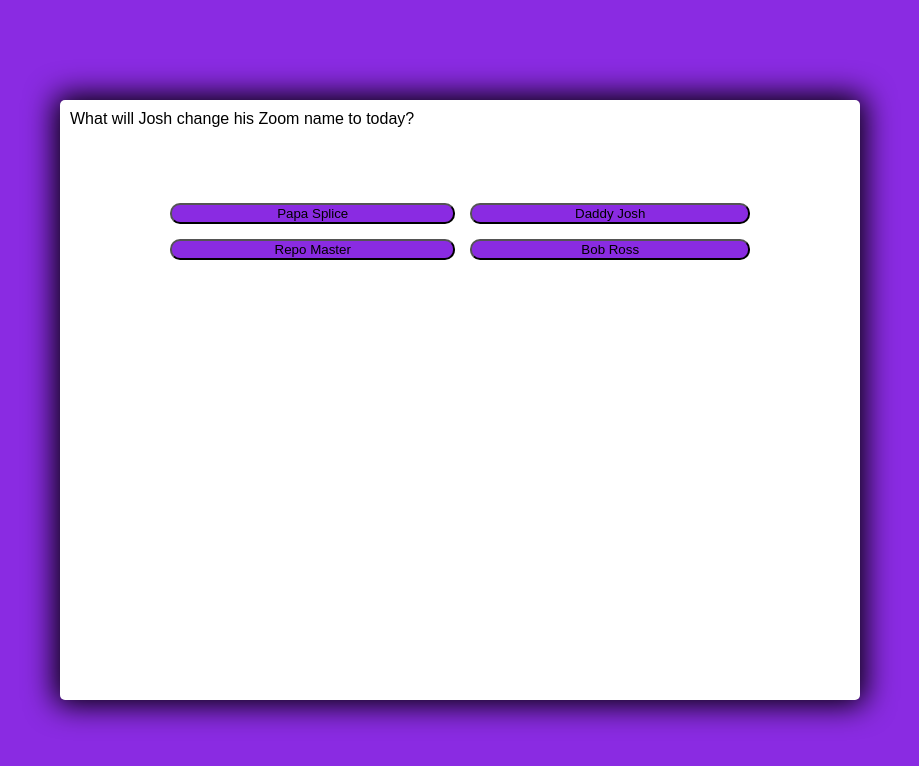
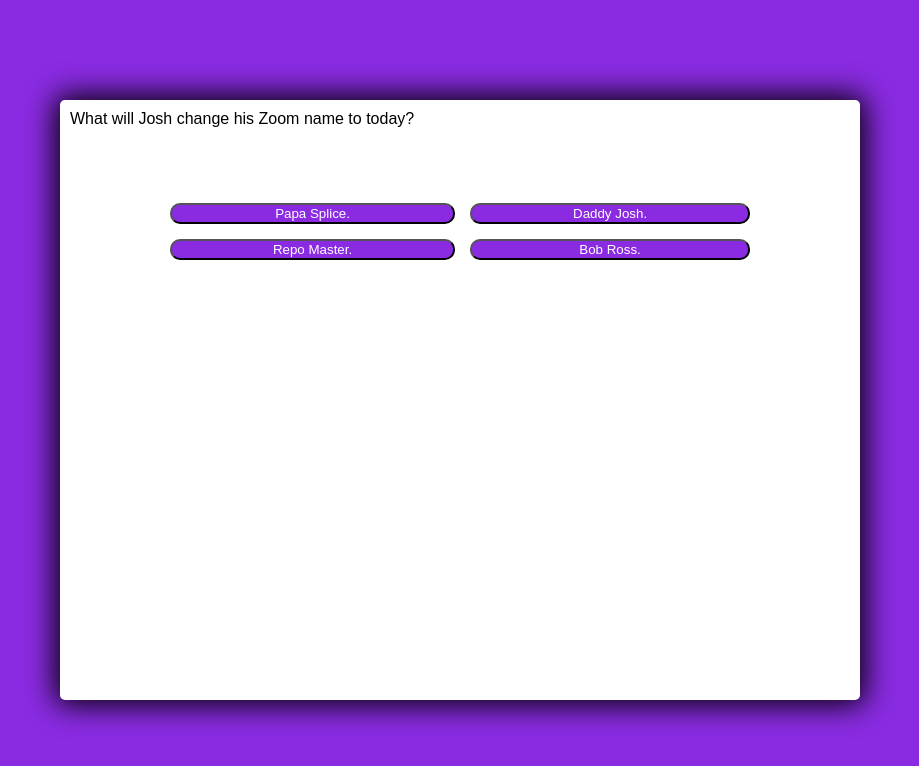
Before and after one commit to jhammer22/challenge-4, a plain HTML site: page quiz.html in a window 1280 px wide. Both pictures are taken after a click on the button "Start". Shown: the whole page, without its empty margins (180-1099 px from the left). Drawn offline with Linux system fonts and the light colour scheme.

Commit message:
fixed punctuation in questions and made answer text white

```diff
--- a/assets/quiz.css
+++ b/assets/quiz.css
@@ -47,6 +47,7 @@ body {
   border: black 100%, 30%;
   background-color: blueviolet;
   border-radius: 10px;
+  color: white;
 }
 
 .button:hover {
--- a/script.js
+++ b/script.js
@@ -96,57 +96,57 @@ function clearStatusClass(element) {
 
 const questions = [
   {
-    question: "How does positrac work in a Plymouth?",
+    question: "How does PosiTrac work in a Plymouth?",
     answers: [
-      { text: "Nobody knows", correct: true },
-      { text: "Osmosis", correct: false },
-      { text: "Rainbow Dust", correct: false },
-      { text: "Unicorn Farts", correct: false }
+      { text: "Nobody knows.", correct: true },
+      { text: "Osmosis.", correct: false },
+      { text: "Rainbow Dust.", correct: false },
+      { text: "Unicorn Farts.", correct: false }
     ]
   },
   {
-    question: "Did you struggle with this challenge",
+    question: "Did you struggle with this challenge?",
     answers: [
-      { text: "Yes", correct: true },
-      { text: "A lot", correct: true },
-      { text: "Sure did",  correct: true },
-      { text: "You had better believe it", correct: true },
+      { text: "Yes but I learned a lot.", correct: true },
+      { text: "A lot.", correct: true },
+      { text: "Sure did.",  correct: true },
+      { text: "You had better believe it.", correct: true },
     ]
   },
   {
     question: "When writing loops what should you double check for so you don't crash your browser?",
     answers: [
-      { text: "Fruit", correct: false },
-      { text: "Gremlins", correct: false },
-      { text: "Check for eventual false", correct: true },
-      { text: "Monsters under the bed", correct: true }
+      { text: "Fruit.", correct: false },
+      { text: "Gremlins.", correct: false },
+      { text: "Check for eventual false.", correct: true },
+      { text: "Monsters under the bed.", correct: true }
     ]
   },
   {
-    question: "When writing a string what is the difference between single and double quotes",
+    question: "When writing a string what is the difference between single and double quotes?",
     answers:[
-      { text: "Nothing", correct: true },
-      { text: "Internal document string vs User displayed string elements", correct: true },
-      { text: "User preference", correct: true },
-      { text: "Easier to read", correct: true },
+      { text: "Nothing.", correct: true },
+      { text: "Internal document string vs User displayed string elements.", correct: true },
+      { text: "User preference.", correct: true },
+      { text: "Easier to read.", correct: true },
     ]
   },
   {
     question: "What will Josh change his Zoom name to today?",
     answers:[
-      { text: "Papa Splice", correct: true },
-      { text: "Daddy Josh", correct: true },
-      { text: "Repo Master", correct: true },
-      { text: "Bob Ross", correct: true },
+      { text: "Papa Splice.", correct: true },
+      { text: "Daddy Josh.", correct: true },
+      { text: "Repo Master.", correct: true },
+      { text: "Bob Ross.", correct: true },
     ]
   },
   {
     question: "Where do you link JavaScript in HTML",
     answers:[
-      { text: "Yes", correct: false },
-      { text: "After body", correct: true },
-      { text: "In the head", correct: false },
-      { text: "What is JavaScript", correct: false },
+      { text: "Yes.", correct: false },
+      { text: "At the end of the document.", correct: true },
+      { text: "In the head.", correct: false },
+      { text: "What is JavaScript.", correct: false },
     ]
   },
 
```
